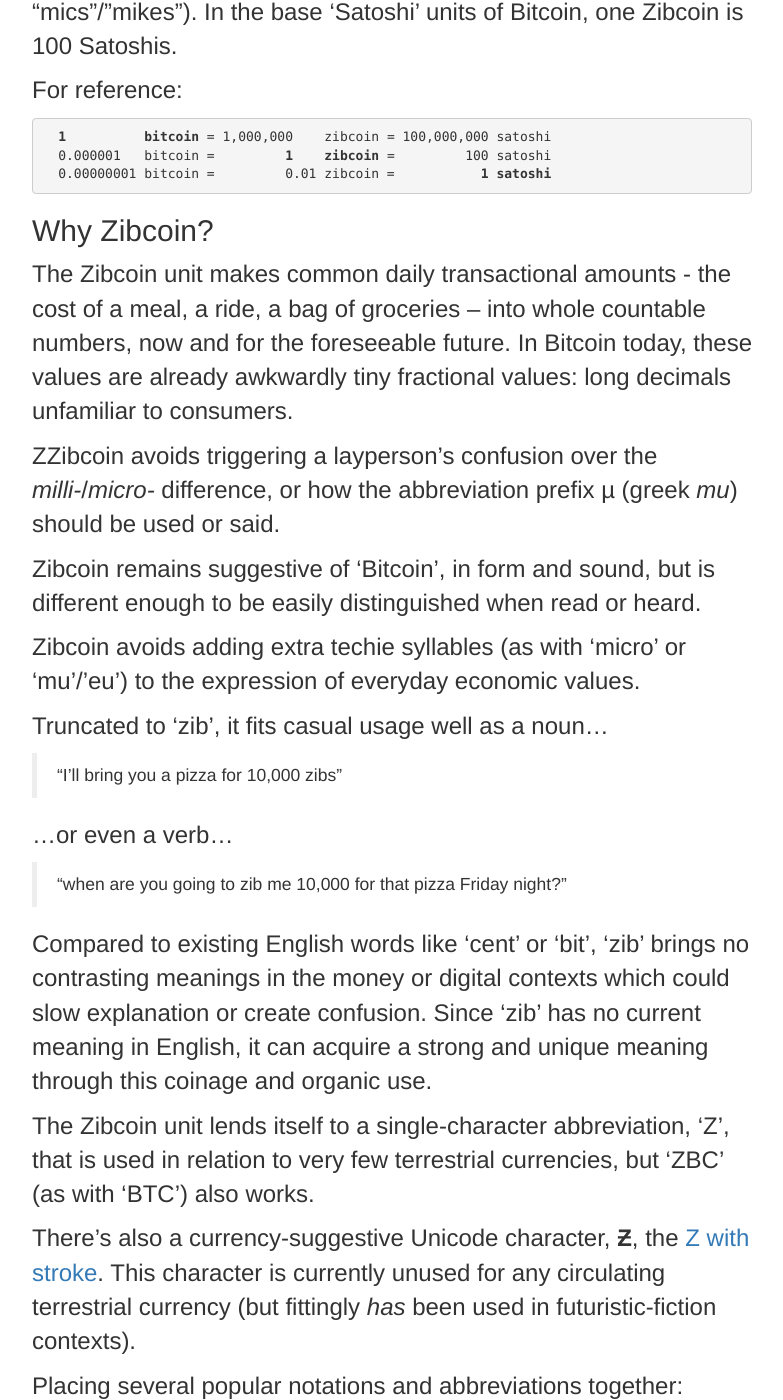
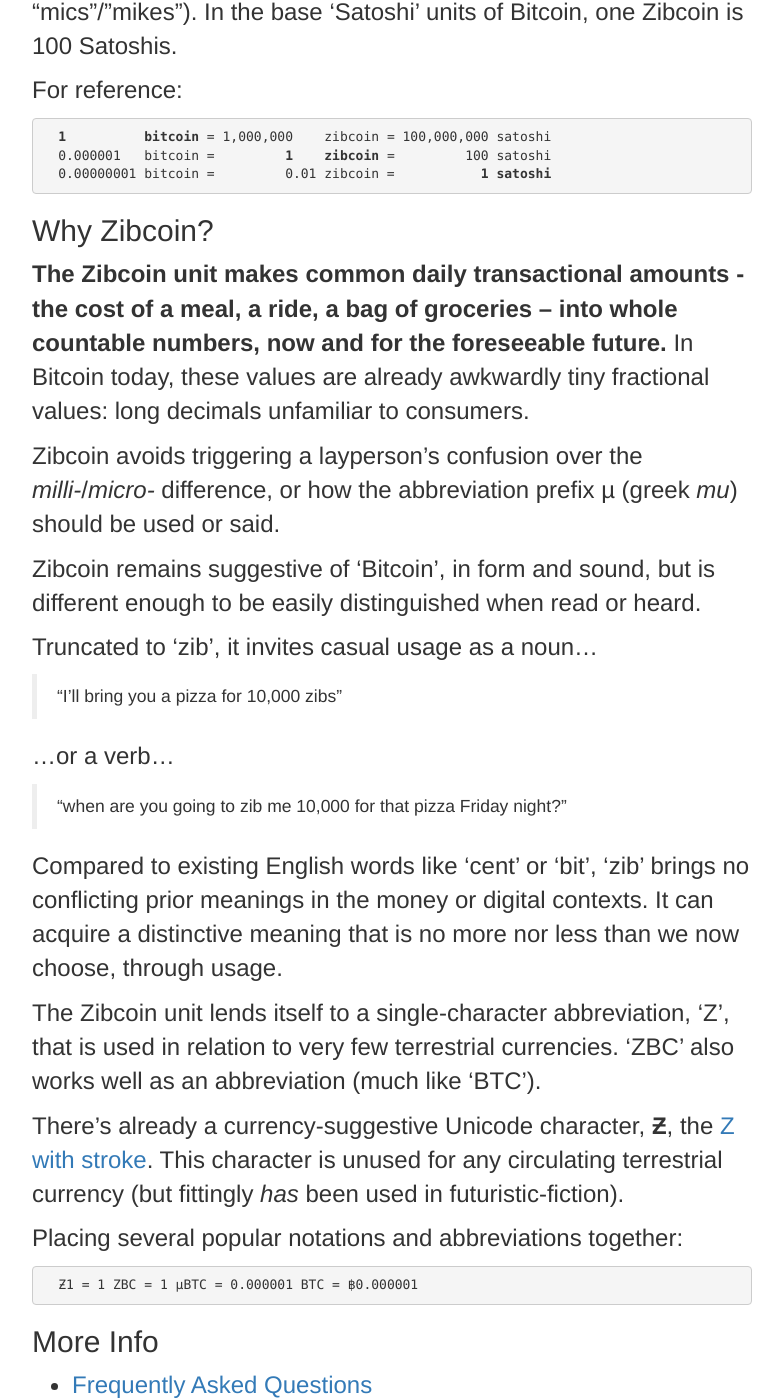
Before and after one commit to gojomo/zibcoin.org, a Jekyll site: the page built from index.md, in a window 1280 px wide and 1400 px high, scrolled down 232 px. Shown: the whole window, without its empty margins (248-1031 px from the left). Built offline with Jekyll 4.4.1, drawn with Linux system fonts in a browser that asks for light colours; nearby versions of some CDN libraries; some of the changed text lies outside the part shown.

Commit message:
Update index.md

```diff
--- a/index.md
+++ b/index.md
@@ -7,9 +7,9 @@
 
 *Zibcoin* is an alternate denominational unit for Bitcoin.
 
-A Zibcoin is one-millionth of a Bitcoin.
+**A Zibcoin is one-millionth of a Bitcoin.**
 
-Zibcoin is synonymous with a "microbitcoin" ("µBTC" or sometimes "mics"/"mikes"). In the base 'Satoshi' units of Bitcoin, one Zibcoin is 100 Satoshis.
+Zibcoin is equivalent to a "microbitcoin" ("µBTC" or sometimes "mics"/"mikes"). In the base 'Satoshi' units of Bitcoin, one Zibcoin is 100 Satoshis.
 
 For reference:
 
@@ -21,27 +21,25 @@
 
 ## Why Zibcoin?
 
-The Zibcoin unit makes common daily transactional amounts - the cost of a meal, a ride, a bag of groceries – into whole countable numbers, now and for the foreseeable future. In Bitcoin today, these values are already awkwardly tiny fractional values: long decimals unfamiliar to consumers.
+**The Zibcoin unit makes common daily transactional amounts - the cost of a meal, a ride, a bag of groceries – into whole countable numbers, now and for the foreseeable future.** In Bitcoin today, these values are already awkwardly tiny fractional values: long decimals unfamiliar to consumers.
 
-ZZibcoin avoids triggering a layperson's confusion over the *milli-*/*micro-* difference, or how the abbreviation prefix µ (greek *mu*) should be used or said.
+Zibcoin avoids triggering a layperson's confusion over the *milli-*/*micro-* difference, or how the abbreviation prefix µ (greek *mu*) should be used or said.
 
 Zibcoin remains suggestive of 'Bitcoin', in form and sound, but is different enough to be easily distinguished when read or heard.
 
-Zibcoin avoids adding extra techie syllables (as with 'micro' or 'mu'/'eu') to the expression of everyday economic values.
-
-Truncated to 'zib', it fits casual usage well as a noun…
+Truncated to 'zib', it invites casual usage as a noun…
 
 > "I'll bring you a pizza for 10,000 zibs"
 
-…or even a verb…
+…or a verb…
 
 > "when are you going to zib me 10,000 for that pizza Friday night?"
 
-Compared to existing English words like 'cent' or 'bit', 'zib' brings no contrasting meanings in the money or digital contexts which could slow explanation or create confusion. Since 'zib' has no current meaning in English, it can acquire a strong and unique meaning through this coinage and organic use.
+Compared to existing English words like 'cent' or 'bit', 'zib' brings no conflicting prior meanings in the money or digital contexts. It can acquire a distinctive meaning that is no more nor less than we now choose, through usage.
 
-The Zibcoin unit lends itself to a single-character abbreviation, 'Z', that is used in relation to very few terrestrial currencies, but 'ZBC' (as with 'BTC') also works.
+The Zibcoin unit lends itself to a single-character abbreviation, 'Z', that is used in relation to very few terrestrial currencies. 'ZBC' also works well as an abbreviation (much like 'BTC').
 
-There's also a currency-suggestive Unicode character, **Ƶ**, the [Z with stroke](https://en.wikipedia.org/wiki/Z_with_stroke). This character is currently unused for any circulating terrestrial currency (but fittingly *has* been used in futuristic-fiction contexts).
+There's already a currency-suggestive Unicode character, **Ƶ**, the [Z with stroke](https://en.wikipedia.org/wiki/Z_with_stroke). This character is unused for any circulating terrestrial currency (but fittingly *has* been used in futuristic-fiction).
 
 Placing several popular notations and abbreviations together:
 
```
